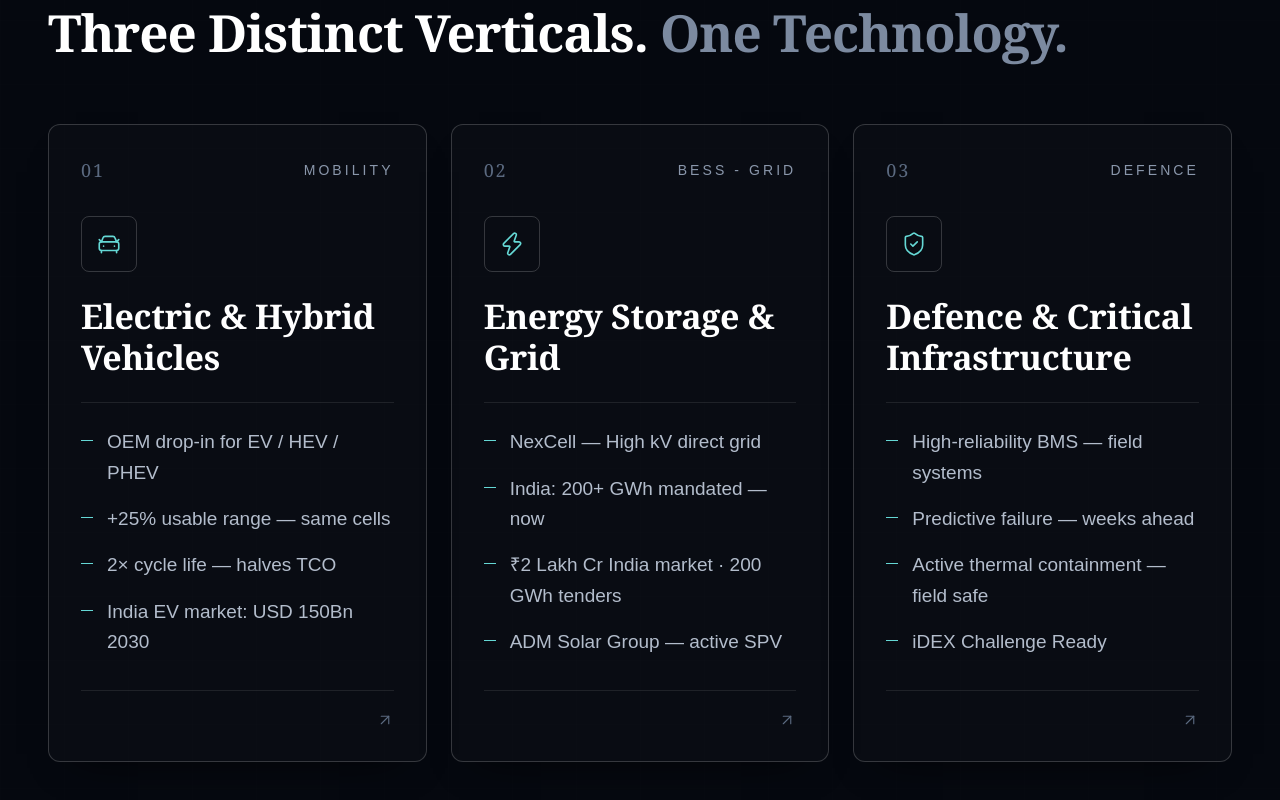
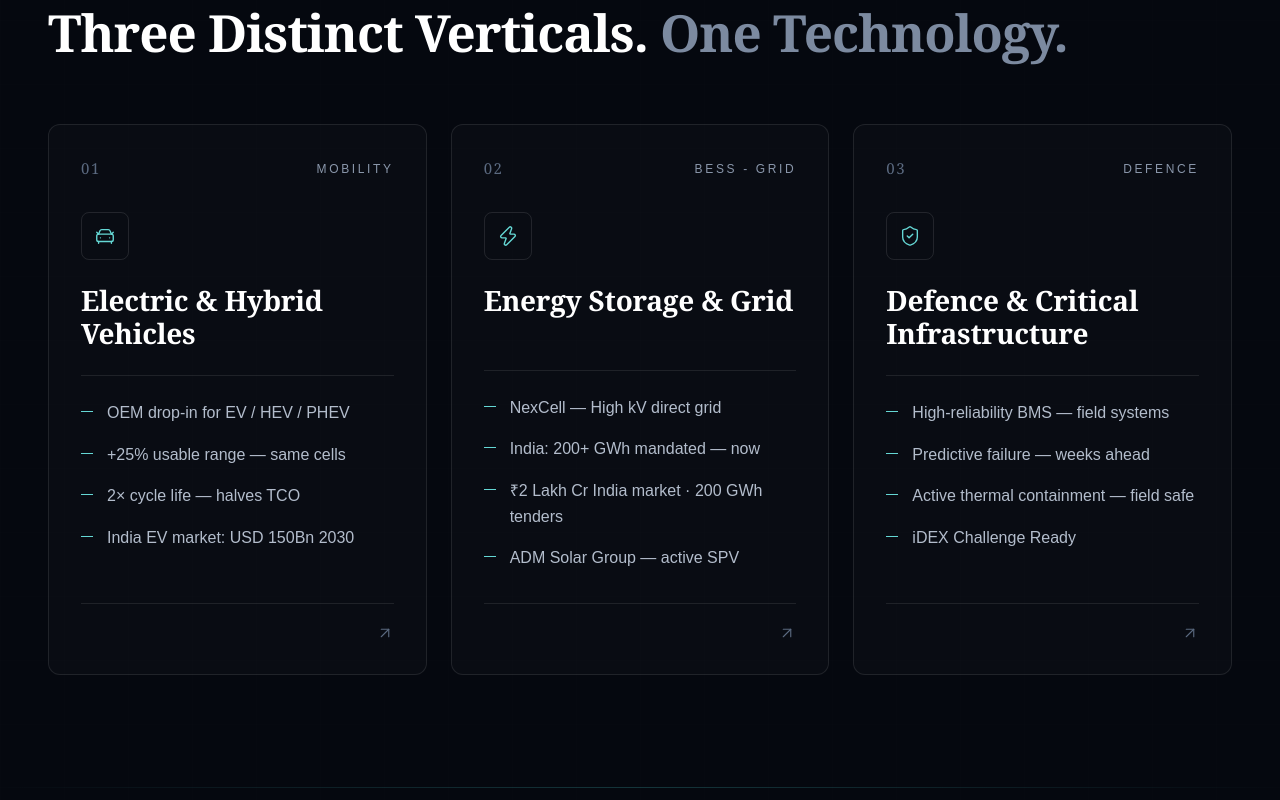
Before and after one commit to sethsumitkumar/sthoram-website, a Next.js app: page / in a window 1280 px wide. Shown: the part 840-1640 px from the top of the page. Built offline with nearby package versions, Linux system fonts and the light colour scheme.

Commit message:
project.tsc is update

```diff
--- a/components/project.tsx
+++ b/components/project.tsx
@@ -80,35 +80,30 @@ export default function Verticals() {
             return (
               <article
                 key={item.id}
-                className="group relative flex cursor-pointer flex-col overflow-hidden rounded-xl border border-white/[0.18] bg-white/[0.02] p-7 shadow-[0_20px_40px_-28px_rgba(0,0,0,0.9)] transition-all duration-500 ease-out hover:-translate-y-1.5 hover:border-[#4DE7E5]/70 hover:bg-white/[0.04] hover:shadow-[0_30px_60px_-30px_rgba(77,231,229,0.25)] sm:p-8"
+                className="group relative flex flex-col rounded-xl border border-white/[0.09] bg-white/[0.02] p-7 transition-colors duration-300 hover:border-[#4DE7E5]/40 hover:bg-white/[0.035] sm:p-8"
               >
-                {/* Top accent line: grows on hover */}
-                <span
-                  aria-hidden="true"
-                  className="absolute inset-x-0 top-0 h-[2px] origin-left scale-x-0 bg-gradient-to-r from-[#4DE7E5] to-transparent transition-transform duration-500 ease-out group-hover:scale-x-100"
-                />
                 {/* Top row: number + category */}
                 <div className="flex items-center justify-between">
                   <span
-                    className="text-[18px] tracking-[0.1em] text-[#5B6A80]"
+                    className="text-[15px] tracking-[0.1em] text-[#5B6A80]"
                     style={{ fontFamily: SERIF }}
                   >
                     0{index + 1}
                   </span>
 
-                  <span className="text-[14px] font-medium uppercase tracking-[0.22em] text-[#8A97AB]">
+                  <span className="text-[12px] font-medium uppercase tracking-[0.22em] text-[#8A97AB]">
                     {item.category}
                   </span>
                 </div>
 
                 {/* Icon */}
-                <div className="mt-8 flex h-14 w-14 items-center justify-center rounded-lg border border-white/[0.18] text-[#65D8D5] transition-colors duration-300 group-hover:border-[#4DE7E5]/60 group-hover:bg-[#4DE7E5]/[0.08]">
-                  <Icon size={26} strokeWidth={1.5} aria-hidden="true" />
+                <div className="mt-8 flex h-12 w-12 items-center justify-center rounded-lg border border-white/[0.1] text-[#65D8D5]">
+                  <Icon size={22} strokeWidth={1.5} aria-hidden="true" />
                 </div>
 
                 {/* Title */}
                 <h3
-                  className="mt-6 text-[30px] font-bold leading-[1.2] tracking-[-0.01em] text-white sm:min-h-[82px] sm:text-[34px]"
+                  className="mt-6 text-[26px] font-bold leading-[1.2] tracking-[-0.01em] text-white sm:min-h-[62px] sm:text-[28px]"
                   style={{ fontFamily: SERIF }}
                 >
                   {item.title}
@@ -121,8 +116,8 @@ export default function Verticals() {
                 <ul className="flex flex-1 flex-col gap-4">
                   {item.points.map((point) => (
                     <li key={point} className="flex items-start gap-3.5">
-                      <span className="mt-[13px] h-px w-3 shrink-0 bg-[#65D8D5]" />
-                      <span className="text-[19px] leading-[1.6] text-[#B3BDCC] transition-colors duration-300 group-hover:text-[#D5DBE6]">
+                      <span className="mt-[11px] h-px w-3 shrink-0 bg-[#65D8D5]" />
+                      <span className="text-[16px] leading-[1.6] text-[#B3BDCC] transition-colors duration-300 group-hover:text-[#D5DBE6]">
                         {point}
                       </span>
                     </li>
```
